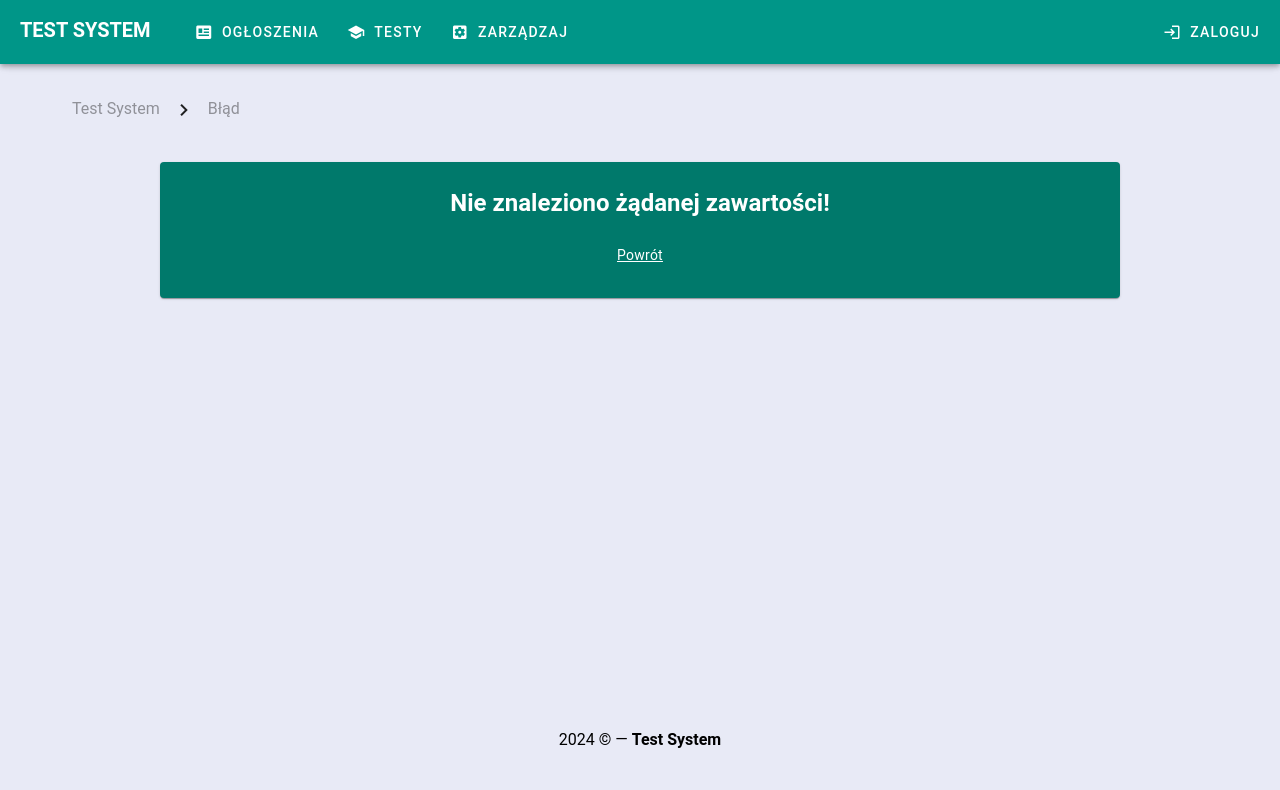
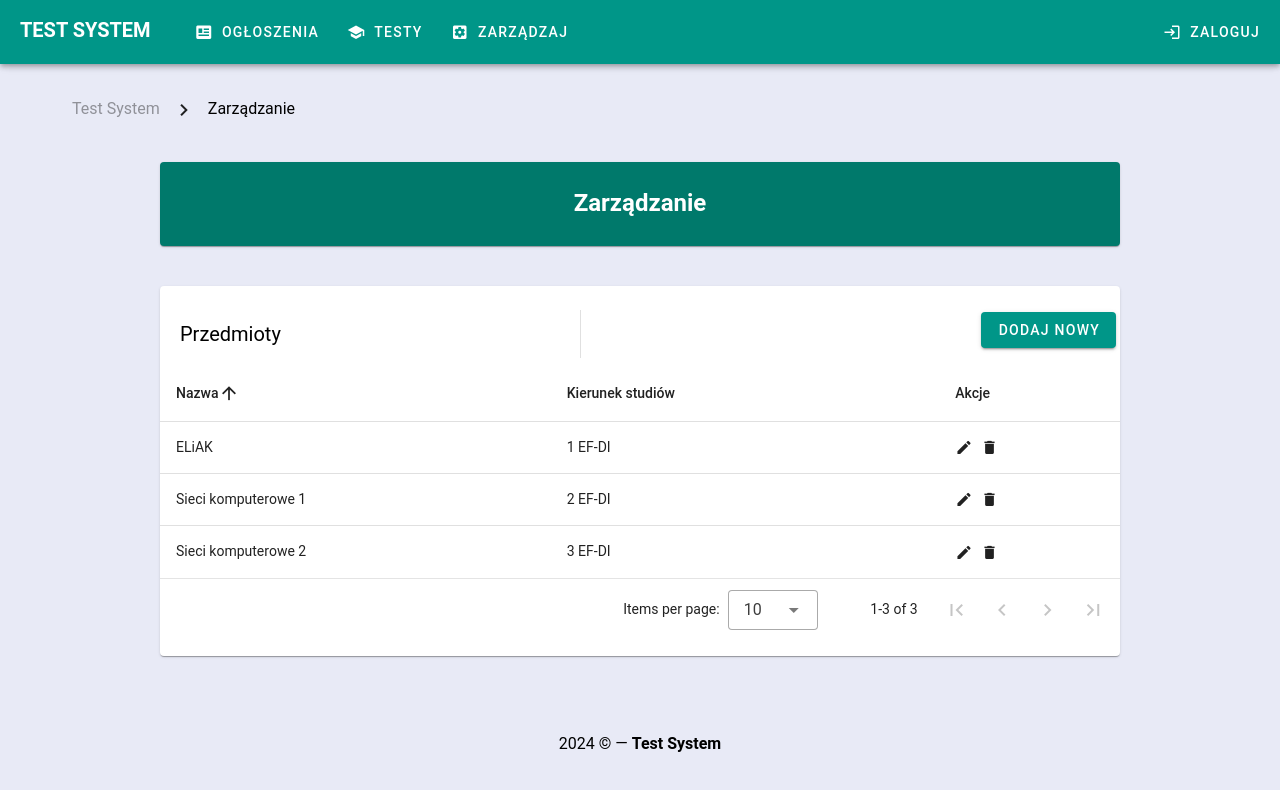
Before and after one commit to janszczuryk/TestSystem, a Vue app in the folder frontend/: page /manage in a window 1280 px wide. Shown: the top 790 px of the page. Built offline with nearby package versions, Linux system fonts and the light colour scheme.

Commit message:
feat(frontend): add layout manage page, add subjects crud component

```diff
--- a/frontend/components.d.ts
+++ b/frontend/components.d.ts
@@ -13,5 +13,6 @@ declare module 'vue' {
     Layout: typeof import('./src/components/Layout.vue')['default']
     RouterLink: typeof import('vue-router')['RouterLink']
     RouterView: typeof import('vue-router')['RouterView']
+    SubjectCrud: typeof import('./src/components/manage/SubjectCrud.vue')['default']
   }
 }
--- /dev/null
+++ b/frontend/src/components/manage/SubjectCrud.vue
@@ -0,0 +1,170 @@
+<script setup>
+import {computed, nextTick, onMounted, reactive, ref, watch} from 'vue';
+
+const dialog = ref(false);
+const dialogDelete = ref(false);
+const headers = [
+  {title: 'Nazwa', key: 'name'},
+  {title: 'Kierunek studiów', key: 'fieldOfStudy'},
+  {title: 'Akcje', key: 'actions', sortable: false},
+];
+const items = ref([]);
+const editedIndex = ref(-1);
+const editedItem = reactive({
+  name: '',
+  fieldOfStudy: '',
+});
+const defaultItem = {
+  name: '',
+  fieldOfStudy: '',
+};
+
+const formTitle = computed(() => (editedIndex.value === -1 ? 'Dodaj nowy' : 'Edytuj'));
+
+watch(dialog, (value) => {
+  if (!value) close();
+});
+watch(dialogDelete, (value) => {
+  if (!value) closeDelete();
+});
+
+onMounted(() => {
+  initialize();
+});
+
+const initialize = () => {
+  items.value = [
+    {
+      id: '103b07a3-e67b-4e25-95f4-6a6061add688',
+      name: 'Sieci komputerowe 1',
+      fieldOfStudy: '2 EF-DI',
+    },
+    {
+      id: '103b07a3-e67b-4e25-95f4-6a6061add689',
+      name: 'Sieci komputerowe 2',
+      fieldOfStudy: '3 EF-DI',
+    },
+    {
+      id: '103b07a3-e67b-4e25-95f4-6a6061add68a',
+      name: 'ELiAK',
+      fieldOfStudy: '1 EF-DI',
+    }
+  ];
+};
+
+const editItem = (item) => {
+  editedIndex.value = items.value.indexOf(item);
+  Object.assign(editedItem, item);
+  dialog.value = true;
+};
+
+const deleteItem = (item) => {
+  editedIndex.value = items.value.indexOf(item);
+  Object.assign(editedItem, item);
+  dialogDelete.value = true;
+};
+
+const deleteItemConfirm = () => {
+  items.value.splice(editedIndex.value, 1);
+  closeDelete();
+};
+
+const close = () => {
+  dialog.value = false;
+  nextTick(() => {
+    Object.assign(editedItem, defaultItem);
+    editedIndex.value = -1;
+  });
+};
+
+const closeDelete = () => {
+  dialogDelete.value = false;
+  nextTick(() => {
+    Object.assign(editedItem, defaultItem);
+    editedIndex.value = -1;
+  });
+};
+
+const save = () => {
+  if (editedIndex.value > -1) {
+    Object.assign(items.value[editedIndex.value], editedItem);
+  } else {
+    items.value.push({...editedItem});
+  }
+  close();
+};
+</script>
+
+<template>
+  <v-data-table
+    :headers="headers"
+    :items="items"
+    :sort-by="[{ key: 'name', order: 'asc' }]"
+  >
+    <template v-slot:top>
+      <v-toolbar flat color="white">
+        <v-toolbar-title>Przedmioty</v-toolbar-title>
+        <v-divider class="mx-4" inset vertical></v-divider>
+        <v-spacer></v-spacer>
+        <v-dialog v-model="dialog" max-width="500px">
+          <template v-slot:activator="{ props }">
+            <v-btn class="mb-2" color="primary" variant="elevated" v-bind="props">
+              Dodaj nowy
+            </v-btn>
+          </template>
+          <v-card>
+            <v-card-title>
+              <span class="text-h5">{{ formTitle }}</span>
+            </v-card-title>
+            <v-card-text>
+              <v-container>
+                <v-row>
+                  <v-col>
+                    <v-text-field variant="outlined" v-model="editedItem.name" label="Nazwa"></v-text-field>
+                  </v-col>
+                </v-row>
+                <v-row>
+                  <v-col>
+                    <v-text-field variant="outlined" v-model="editedItem.fieldOfStudy" label="Kierunek studiów"></v-text-field>
+                  </v-col>
+                </v-row>
+              </v-container>
+            </v-card-text>
+            <v-card-actions>
+              <v-spacer></v-spacer>
+              <v-btn color="blue-darken-1" variant="text" @click="close">
+                Anuluj
+              </v-btn>
+              <v-btn color="blue-darken-1" variant="text" @click="save">
+                Zapisz
+              </v-btn>
+            </v-card-actions>
+          </v-card>
+        </v-dialog>
+        <v-dialog v-model="dialogDelete" max-width="500px">
+          <v-card>
+            <v-card-title class="text-h5">Jesteś pewien, że chcesz usunąc ten wpis?</v-card-title>
+            <v-card-actions>
+              <v-spacer></v-spacer>
+              <v-btn color="blue-darken-1" variant="text" @click="closeDelete">Anuluj</v-btn>
+              <v-btn color="blue-darken-1" variant="text" @click="deleteItemConfirm">Potwiedź</v-btn>
+              <v-spacer></v-spacer>
+            </v-card-actions>
+          </v-card>
+        </v-dialog>
+      </v-toolbar>
+    </template>
+    <template v-slot:item.actions="{ item }">
+      <v-icon class="me-2" size="small" @click="editItem(item)">
+        mdi-pencil
+      </v-icon>
+      <v-icon size="small" @click="deleteItem(item)">
+        mdi-delete
+      </v-icon>
+    </template>
+  </v-data-table>
+</template>
+
+<style scoped>
+
+</style>
--- /dev/null
+++ b/frontend/src/pages/manage.vue
@@ -0,0 +1,47 @@
+<script setup lang="ts">
+import Breadcrumbs from "@/components/Breadcrumbs.vue";
+import SubjectCrud from "@/components/manage/SubjectCrud.vue";
+
+const breadcrumbs = [
+  {
+    title: 'Test System',
+    disabled: true,
+    href: '/',
+  },
+  {
+    title: 'Zarządzanie',
+    disabled: false,
+    href: '/manage',
+  },
+];
+</script>
+
+<template>
+  <v-container>
+    <v-row>
+      <v-col cols="12">
+        <Breadcrumbs :breadcrumbs="breadcrumbs"/>
+      </v-col>
+    </v-row>
+    <v-row>
+      <v-col cols="12">
+        <v-card class="mx-auto py-4" color="accent3" max-width="960">
+          <template #title>
+            <h1 class="text-h5 font-weight-bold text-center">Zarządzanie</h1>
+          </template>
+        </v-card>
+      </v-col>
+    </v-row>
+    <v-row>
+      <v-col cols="12">
+        <v-card class="mx-auto my-4 py-4" max-width="960">
+          <SubjectCrud/>
+        </v-card>
+      </v-col>
+    </v-row>
+  </v-container>
+</template>
+
+<style scoped>
+
+</style>
--- a/frontend/typed-router.d.ts
+++ b/frontend/typed-router.d.ts
@@ -22,6 +22,7 @@ declare module 'vue-router/auto-routes' {
     '/[...path]': RouteRecordInfo<'/[...path]', '/:path(.*)', { path: ParamValue<true> }, { path: ParamValue<false> }>,
     '/login': RouteRecordInfo<'/login', '/login', Record<never, never>, Record<never, never>>,
     '/logout': RouteRecordInfo<'/logout', '/logout', Record<never, never>, Record<never, never>>,
+    '/manage': RouteRecordInfo<'/manage', '/manage', Record<never, never>, Record<never, never>>,
     '/register': RouteRecordInfo<'/register', '/register', Record<never, never>, Record<never, never>>,
     '/tests/': RouteRecordInfo<'/tests/', '/tests', Record<never, never>, Record<never, never>>,
     '/tests/[id]/': RouteRecordInfo<'/tests/[id]/', '/tests/:id', { id: ParamValue<true> }, { id: ParamValue<false> }>,
```
Also changed, not shown: 1 other file (tests, documents, lock files or other folders).
